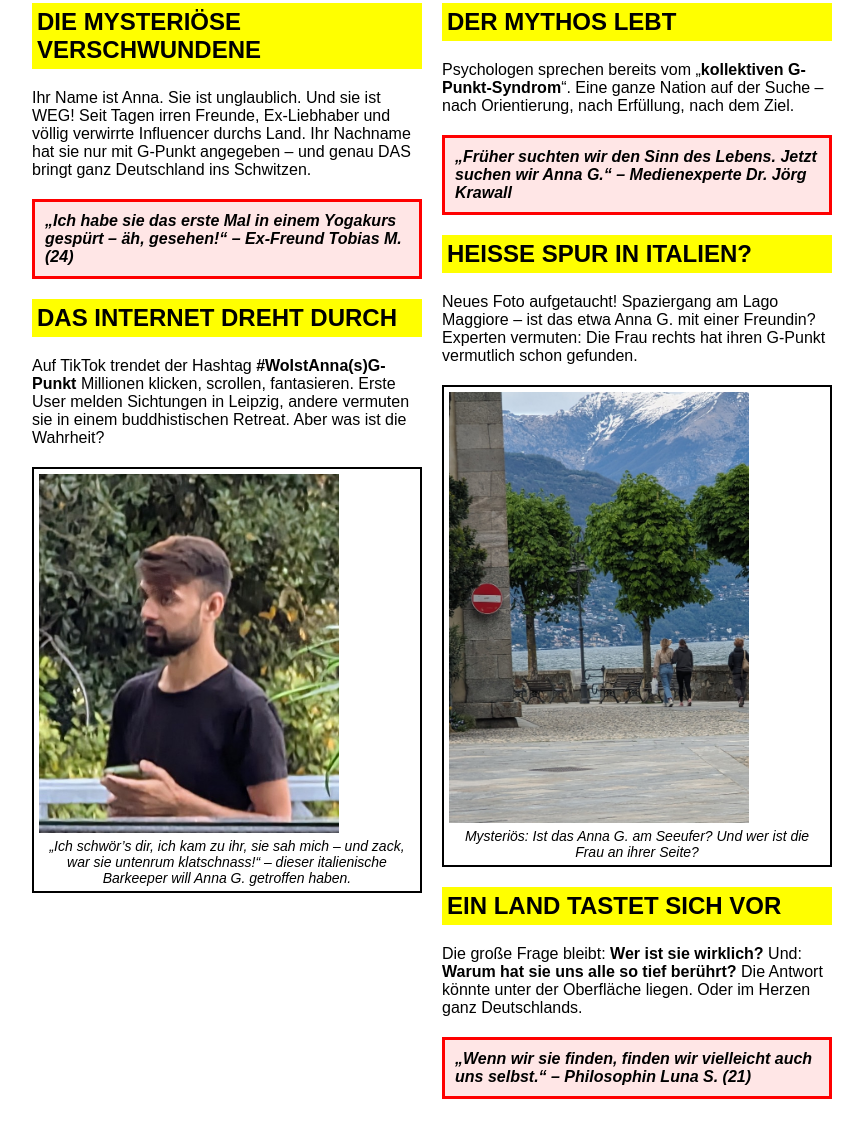
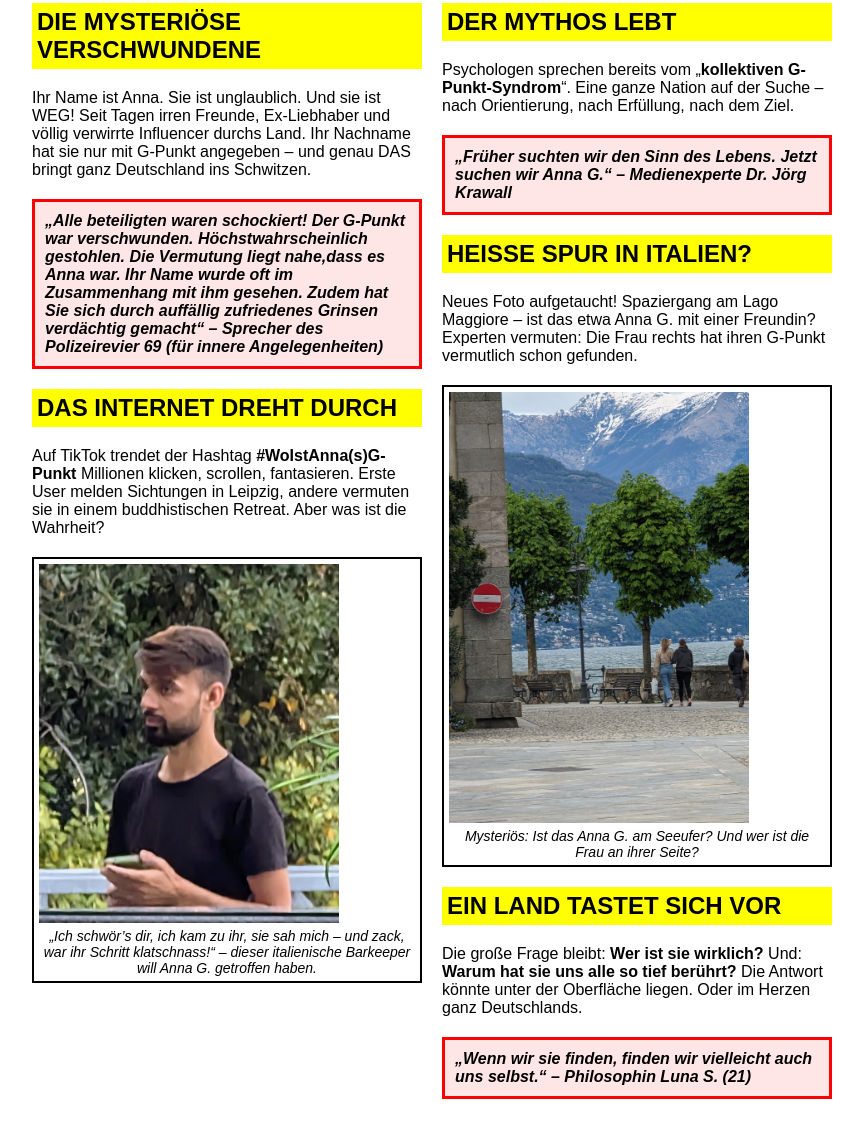
Before and after one commit to LB6452/BILD1, a plain HTML site: page index.html in a window 1280 px wide. Shown: the part 160-1298 px from the top of the page, without its empty margins (208-1071 px from the left). Drawn offline with Linux system fonts and the light colour scheme.

Commit message:
Update index.html

```diff
--- a/index.html
+++ b/index.html
@@ -83,14 +83,14 @@
       <h2>Die mysteriöse Verschwundene</h2>
       <p>Ihr Name ist Anna. Sie ist unglaublich. Und sie ist WEG! Seit Tagen irren Freunde, Ex-Liebhaber und völlig verwirrte Influencer durchs Land. Ihr Nachname hat sie nur mit G-Punkt angegeben – und genau DAS bringt ganz Deutschland ins Schwitzen.</p>
 
-      <div class="quote-box">„Ich habe sie das erste Mal in einem Yogakurs gespürt – äh, gesehen!“ – Ex-Freund Tobias M. (24)</div>
+      <div class="quote-box">„Alle beteiligten waren schockiert! Der G-Punkt war verschwunden. Höchstwahrscheinlich gestohlen. Die Vermutung liegt nahe,dass es Anna war. Ihr Name wurde oft im Zusammenhang mit ihm gesehen. Zudem hat Sie sich durch auffällig zufriedenes Grinsen verdächtig gemacht“ – Sprecher des Polizeirevier 69 (für innere Angelegenheiten)</div>
 
       <h2>Das Internet dreht durch</h2>
       <p>Auf TikTok trendet der Hashtag <strong>#WoIstAnna(s)G-Punkt</strong>  Millionen klicken, scrollen, fantasieren. Erste User melden Sichtungen in Leipzig, andere vermuten sie in einem buddhistischen Retreat. Aber was ist die Wahrheit?</p>
 
       <div class="image-box">
         <img src="https://github.com/LB6452/BILD1/blob/main/PXL_20240922_170036084~4.jpg?raw=true" alt="Person mit Smartphone im Grünen" width="300">
-        <div class="caption">„Ich schwör’s dir, ich kam zu ihr, sie sah mich – und zack, war sie untenrum klatschnass!“ – dieser italienische Barkeeper will Anna G. getroffen haben.</div>
+        <div class="caption">„Ich schwör’s dir, ich kam zu ihr, sie sah mich – und zack, war ihr Schritt klatschnass!“ – dieser italienische Barkeeper will Anna G. getroffen haben.</div>
       </div>
     </div>
 
```
